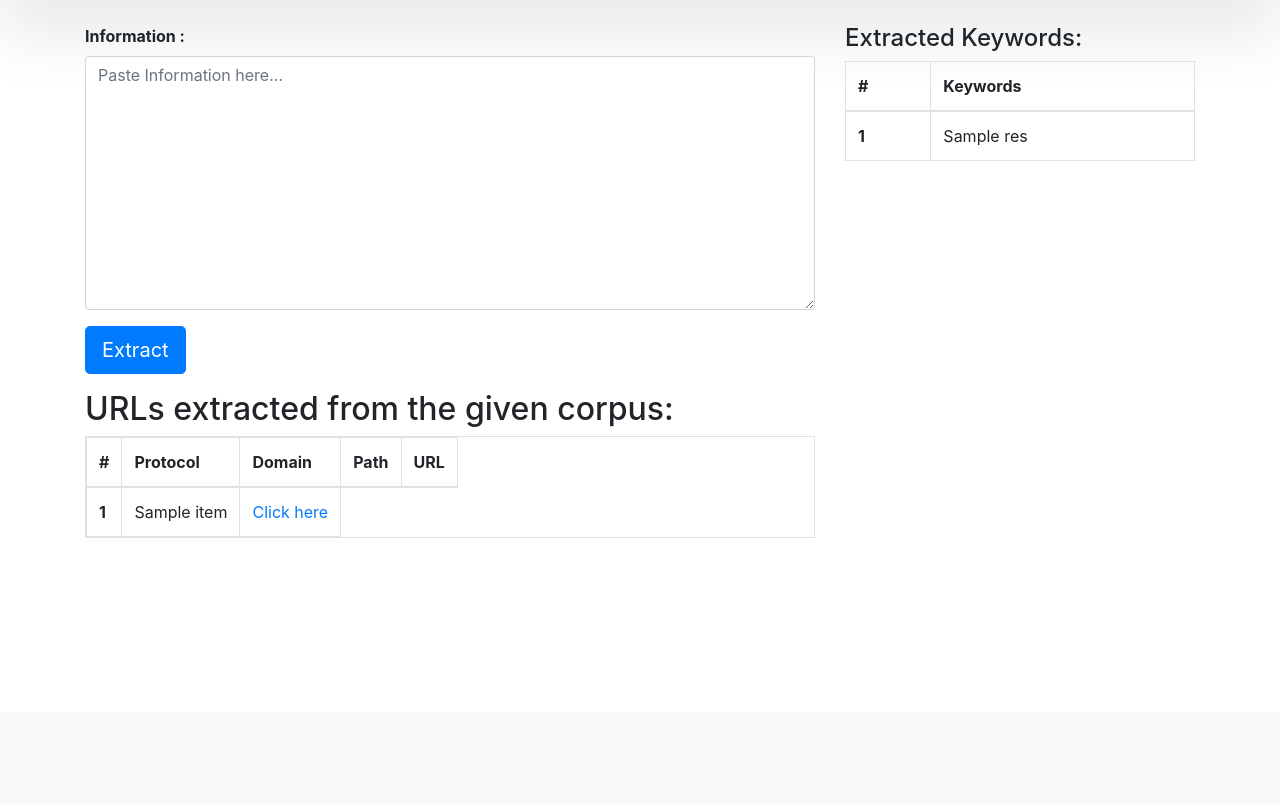
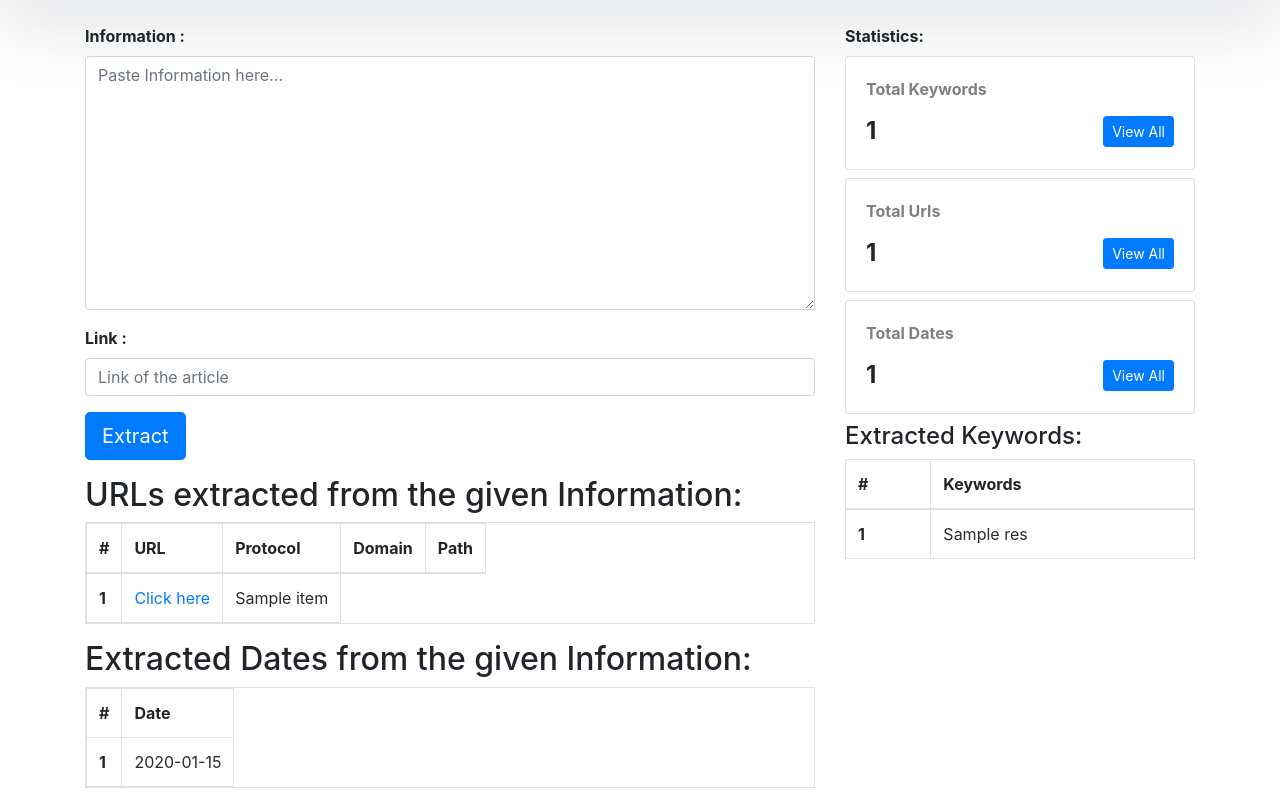
Before and after one commit to pratik7368patil/NLP_Project_1st, a Django app: template Complete Project With UI/Extract_Information/extract/templates/home.html in a window 1280 px wide. Shown: the part 88-892 px from the top of the page. Before the commit the page ends 626 px from the top, so only its background shows below. Run offline with Django 3.2, Linux system fonts and the light colour scheme; the template is opened without the code that fills it: most values are stand-ins (such as "Sample title", 1, 10 or a date in 2020); some libraries are stand-ins or nearby versions.

Commit message:
Added Article extraction from url and more features like date extraction

```diff
--- /dev/null
+++ b/Complete Project With UI/Extract_Information/extract/static/css/index.css
@@ -0,0 +1,33 @@
+.asteriskField {
+	display: none;
+}
+form .alert ul li {
+	list-style: none;
+}
+form .alert ul {
+	padding: 0;
+	marker:0;
+}
+.navbar {
+    box-shadow: 0 2rem 4rem rgba(22,28,45,.1)!important;
+}
+td {
+	color: #2b2b2b;
+}
+.card-title {
+	color:  gray;
+}
+.count {
+	font-size:  24px;
+	font-weight: bold;
+}
+.card .align-row-center {
+	display: flex;
+	justify-content: space-between;
+	align-items: center;
+}
+
+.highlight {
+	background-color: yellow;
+	transition: all 0.3s ease-in-out;
+}
--- a/Complete Project With UI/Extract_Information/extract/templates/base.html
+++ b/Complete Project With UI/Extract_Information/extract/templates/base.html
@@ -1,29 +1,18 @@
+{% load static %}
 <!DOCTYPE html>
 <html>
 <head>
-	<meta charset="utf-8">
+  <meta http-equiv="Content-Type" content="text/html; charset=utf-8" />
 	<meta name="viewport" content="width=device-width, initial-scale=1.0">
   <meta http-equiv="X-UA-Compatible" content="ie=edge">
 	<title>{% block title %}{% endblock %}</title>
 	<meta name="viewport" content="width=device-width, initial-scale=1, shrink-to-fit=no">
   <link rel="stylesheet" href="https://stackpath.bootstrapcdn.com/bootstrap/4.4.1/css/bootstrap.min.css" integrity="sha384-Vkoo8x4CGsO3+Hhxv8T/Q5PaXtkKtu6ug5TOeNV6gBiFeWPGFN9MuhOf23Q9Ifjh" crossorigin="anonymous">
+  <link href="{% static 'css/index.css' %}" rel="stylesheet">
   <style type="text/css">
-    	.asteriskField {
-    		display: none;
+    html {
+      scroll-behavior: smooth;
     }
-
-    	form .alert ul li {
-    		list-style: none;
-    	}
-
-    	form .alert ul {
-    		padding: 0;
-    		marker:0;
-    	}
-        .navbar {
-            box-shadow: 0 2rem 4rem rgba(22,28,45,.1)!important;
-        }
-
   </style>
 </head>
 <body>
--- a/Complete Project With UI/Extract_Information/extract/templates/home.html
+++ b/Complete Project With UI/Extract_Information/extract/templates/home.html
@@ -7,41 +7,101 @@
                 <form method="POST" action="{% url 'output' %}">
                     {% csrf_token %}
                     <div class="form-group">
-                        <label for='info'><b>Information :</b></label>
+                        <label for='text'><strong>Information :</strong></label>
                         <textarea rows="10" cols="auto" class="form-control" name="text" id="text" placeholder="Paste Information here..."></textarea>
+                    </div>
+                    <div class="form-group">
+                        <label for="link"><strong>Link :</strong></label>
+                        <input type="text" class="form-control" name="link" id="link" placeholder="Link of the article">
                     </div>
                     <div class="form-group">
                         <input type="submit" class="btn btn-primary btn-lg" value="Extract">
                     </div>
                 </form>
                 {% if urls|length > 0 %}
-                <h2> URLs extracted from the given corpus: </h2>
+                <h2 id="all_urls"> URLs extracted from the given Information: </h2>
                 <table class="table table-bordered table-hover table-responsive">
                   <thead>
                     <tr>
                       <th scope="col">#</th>
+                      <th scopr="col">URL</th>
                       <th scope="col">Protocol</th>
                       <th scope="col">Domain</th>
                       <th scope="col">Path</th>
-                      <th scopr="col">URL</th>
                     </tr>
                   </thead>
                   <tbody>
                     {% for url in urls %}
                     <tr>
                       <th scope="row">{{forloop.counter}}</th>
+                      <td><a href="{{url.0}}://{{url.1}}{{url.2}}" target="_blank">Click here</a></td>
                       {% for item in url %}
                        <td>{{item}}</td>
                       {% endfor %}
-                      <td><a href="{{url.0}}://{{url.1}}{{url.2}}" target="_blank">Click here</a></td>
                     </tr>
                     {% endfor %}
                   </tbody>
                 </table>
                 {% endif %}
+
+                {% if dates|length > 0 %}
+                    <h2 id="all_dates">Extracted Dates from the given Information: </h2>
+                    <table class="table table-bordered table-hover table-responsive">
+                        <tbody>
+                            <tr>
+                                <th scope="col">#</th>
+                                <th scope="col">Date</th>
+                            </tr>
+                            {% for date in dates %}
+                            <tr>
+                                <th>{{ forloop.counter }}</th>
+                                <td>{{ date }}</td>
+                            </tr>
+                            {% endfor %}
+                        </tbody>
+                    </table>
+                {% endif %}
             </div>
             <div class="col-md-4 col-sm-4">
-                <h4>Extracted Keywords:</h4>
+                {% if text|length > 0 %}
+                    <label><strong>Statistics:</strong></label>
+                    <div class="card mb-2">
+                      <div class="card-body">
+                        <p class="card-title"><strong>Total Keywords</strong></p>
+                        <div class="align-row-center">
+                            <span class="card-text count">{{ text|length }}</span>
+                            <a href="#all_keywords" id="view_keywords" class="btn btn-sm btn-primary">View All</a>
+                        </div>
+                      </div>
+                    </div>
+                {% endif %}
+
+                {% if urls|length > 0 %}
+                    <div class="card mb-2">
+                      <div class="card-body">
+                        <p class="card-title"><strong>Total Urls</strong></p>
+                        <div class="align-row-center">
+                            <span class="card-text count">{{ urls|length }}</span>
+                            <a href="#all_urls" id="view_urls" class="btn btn-sm btn-primary">View All</a>
+                        </div>
+                      </div>
+                    </div>
+                {% endif %}
+
+                {% if dates|length > 0 %}
+                    <div class="card mb-2">
+                      <div class="card-body">
+                        <p class="card-title"><strong>Total Dates</strong></p>
+                        <div class="align-row-center">
+                            <span class="card-text count">{{ dates|length }}</span>
+                            <a href="#all_dates" id="view_dates" class="btn btn-sm btn-primary">View All</a>
+                        </div>
+                      </div>
+                    </div>
+                {% endif %}
+
+                {% if text|length > 0 %}
+                <h4 id="all_keywords">Extracted Keywords:</h4>
                 <table class="table table-bordered table-hover">
                   <thead>
                     <tr>
@@ -58,8 +118,34 @@
                     {% endfor %}
                   </tbody>
                 </table>
+                {% endif %}
             </div>
         </div>
     </section>
+    <script>
+        // highlight click
+
+        function highLightClick(id) {
+            let ele = document.querySelector(`#${id}`);
+            ele.classList.add('highlight');
+            setTimeout(() => {
+                ele.classList.remove('highlight');
+            }, 4000);
+        }
+
+        let allIds = [
+        {btnId: 'view_keywords', targetId: 'all_keywords'},
+        {btnId: 'view_urls', targetId: 'all_urls'},
+        {btnId: 'view_dates', targetId: 'all_dates'}
+        ];
+
+        for(let i=0; i<allIds.length; i++) {
+            let btn = document.querySelector(`#${allIds[i].btnId}`);
+            btn.addEventListener('click', () => {
+                highLightClick(allIds[i].targetId);
+            })
+        }
+
+    </script>
 
 {% endblock %}
```
Also changed, not shown: Complete Project With UI/Extract_Information/extract/views.py (+68 -9 lines), 3 other files. Lines whose indentation alone changed are shown as unchanged.
